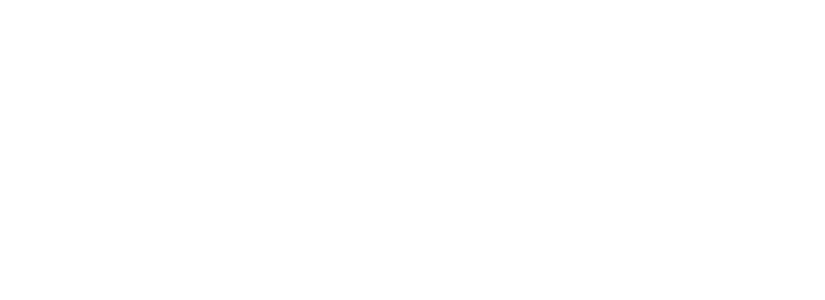
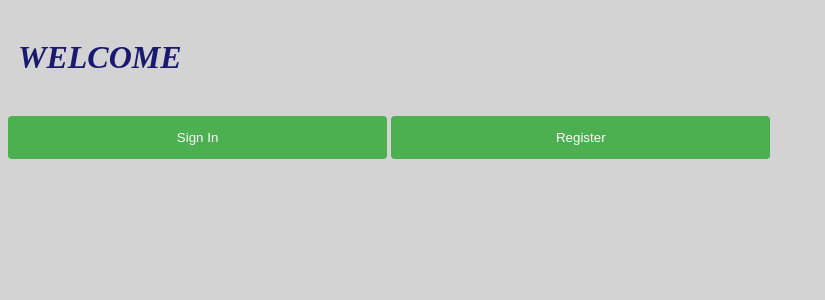
Before and after one commit to vinothox/php_form, a PHP site: page / in a window 1280 px wide. Before the commit the part shown is empty. Shown: the top 300 px of the page, without its empty margins (0-825 px from the left). Run offline with PHP 8.4, Linux system fonts and the light colour scheme.

Commit message:
Buttons added in index page

```diff
--- a/index.php
+++ b/index.php
@@ -1,4 +1,3 @@
-<!DOCTYPE html>
 <!--
 To change this license header, choose License Headers in Project Properties.
 To change this template file, choose Tools | Templates
@@ -6,12 +5,20 @@ and open the template in the editor.
 -->
 <html>
     <head>
+        <title>Register</title>
         <meta charset="UTF-8">
-        <title></title>
+        <meta name="viewport" content="width=device-width, initial-scale=1.0">
+        <link rel="stylesheet" type="text/css" href="style.css">
     </head>
     <body>
-        <?php
-        // put your code here
-        ?>
+        <div id="main1">
+            <div id="header">
+                <div id="title">
+                    <h1><i><b>WELCOME</b></i></h1></div></div>
+            <div id="btns">
+                <a href="login.php"><input type="submit" id="sign_bt" value="Sign In"></a>
+                <a href="register.php"><input type="submit" id="reg_bt" value="Register"></a>
+            </div>
+        </div>
     </body>
 </html>
```
